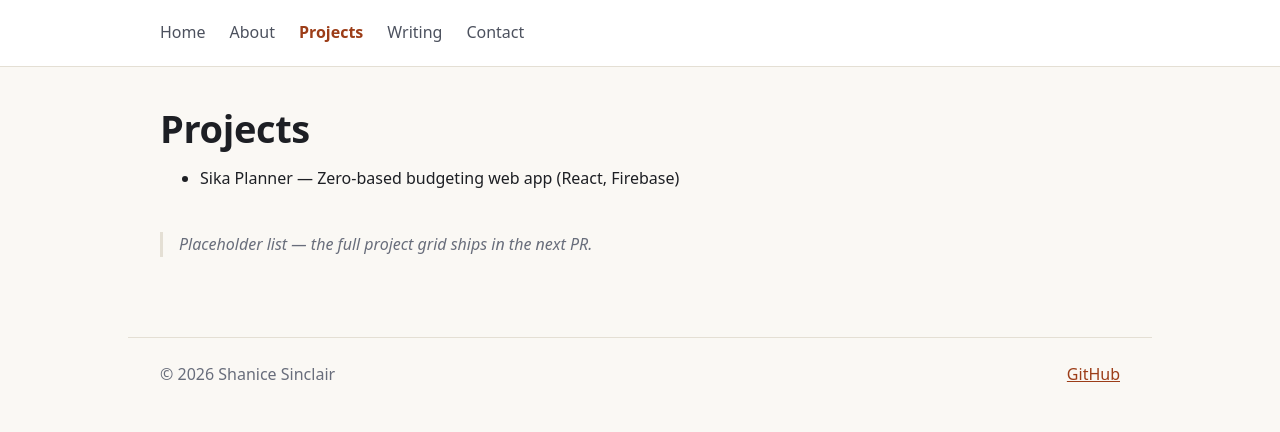
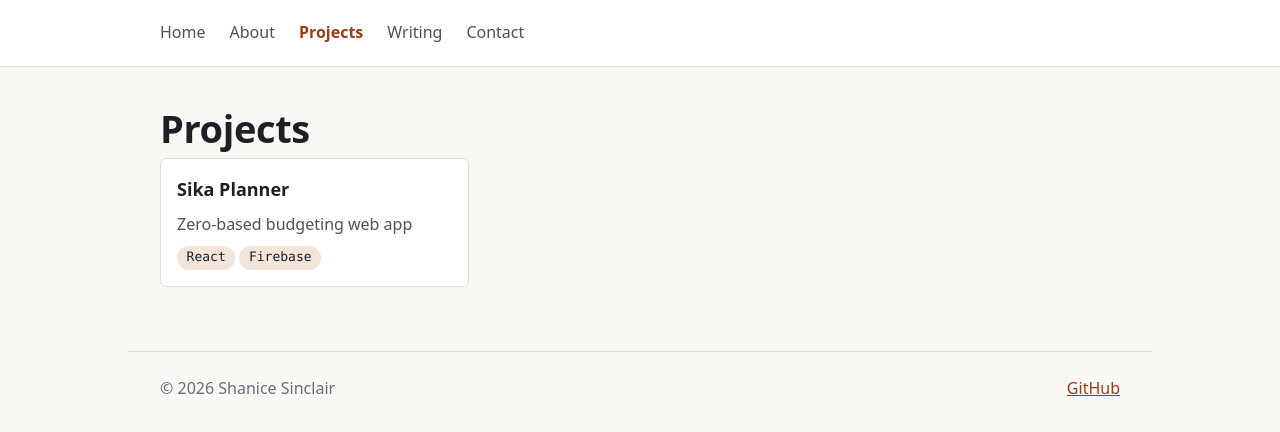
Before and after one commit to ssf876/shanice-dot-com, a React (Vite) app: page /projects in a window 1280 px wide. Shown: the top 432 px of the page. Built offline with nearby package versions, Linux system fonts and the light colour scheme.

Commit message:
feat(projects): card grid with optional link affordances
Render /projects as a grid of ProjectCards (title, tagline, tech chips,
live/code links). Cards with neither url nor repo render no link row, per
the content contract's optional link fields.

```diff
--- a/src/pages/Projects.jsx
+++ b/src/pages/Projects.jsx
@@ -1,21 +1,26 @@
 import { projects } from '../content/projects.js'
+import ProjectCard from '../components/ProjectCard.jsx'
 import { usePageTitle } from '../hooks/usePageTitle.js'
 import { sectionTitle } from '../lib/titles.js'
 
-// Stub — the card grid with tech chips and links arrives in the pages PR.
+// Spec route table for /projects: a card grid — title, tagline, tech, links.
+// Cards hide their link affordances entirely when url and repo are empty
+// (see ProjectCard), so a project with no links renders without dead UI.
 export default function Projects() {
   usePageTitle(sectionTitle('Projects'))
+
   return (
     <section>
       <h1 className="page-title">Projects</h1>
-      <ul>
-        {projects.map((project) => (
-          <li key={project.title}>
-            {project.title} — {project.tagline} ({project.tech.join(', ')})
-          </li>
-        ))}
-      </ul>
-      <p className="stub-note">Placeholder list — the full project grid ships in the next PR.</p>
+      {projects.length === 0 ? (
+        <p className="empty-note">No projects listed yet — check back soon.</p>
+      ) : (
+        <div className="card-grid">
+          {projects.map((project) => (
+            <ProjectCard key={project.title} project={project} />
+          ))}
+        </div>
+      )}
     </section>
   )
 }
```
